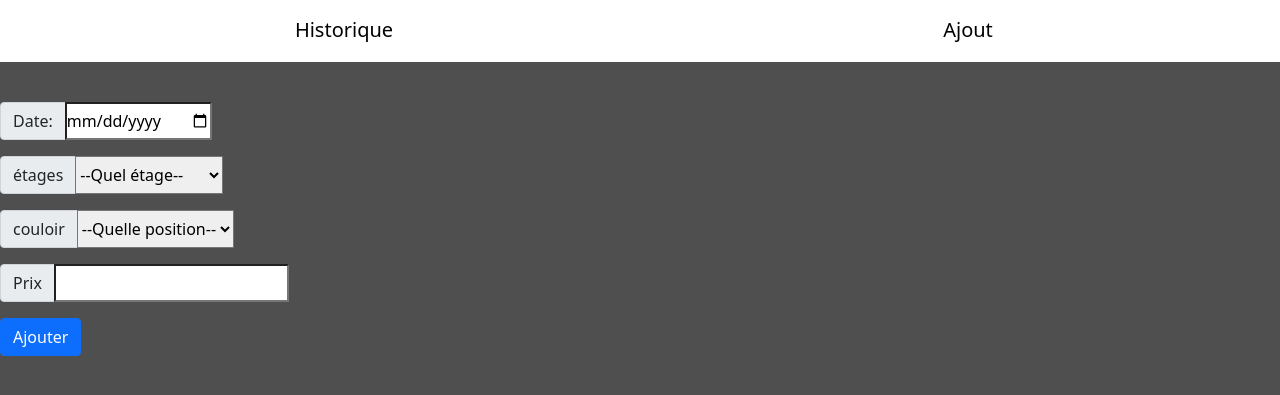
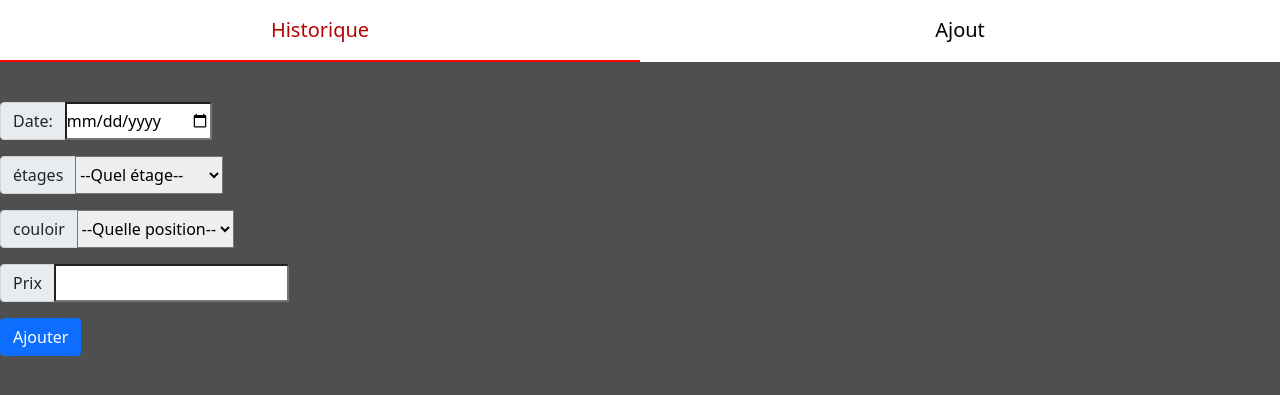
Before and after one commit to Nicola42/Mysql, a PHP site: page /ajout.php in a window 1280 px wide. Shown: the top 395 px of the page. Run offline with PHP 8.4, Linux system fonts and the light colour scheme.

Commit message:
css form

```diff
--- a/style.css
+++ b/style.css
@@ -14,7 +14,7 @@
 nav  ul {
     list-style-type: none;
     display: flex;
-    /* padding: 0px !important; */
+    padding: 0px !important;
 }
 
 nav li{
```
